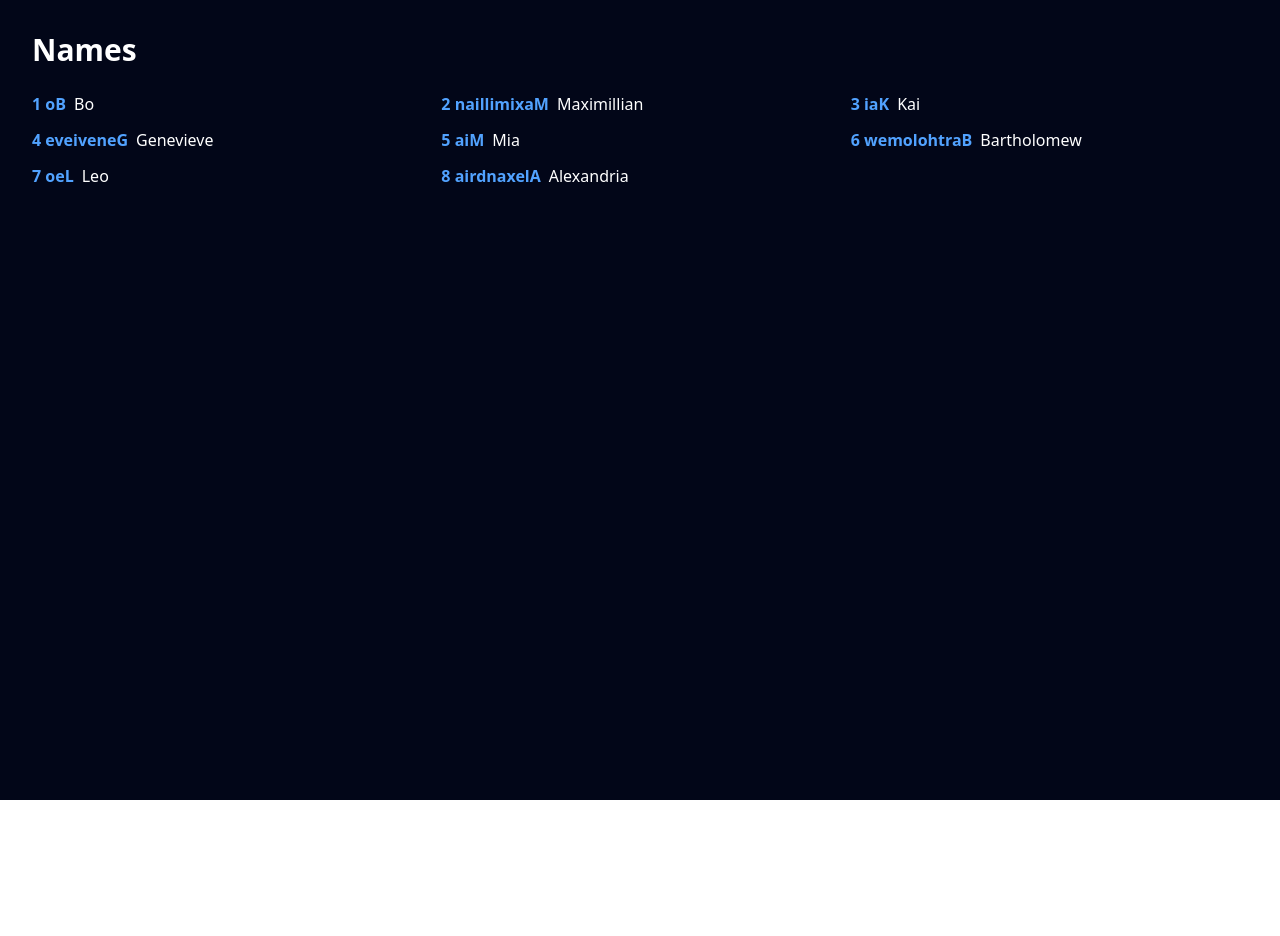
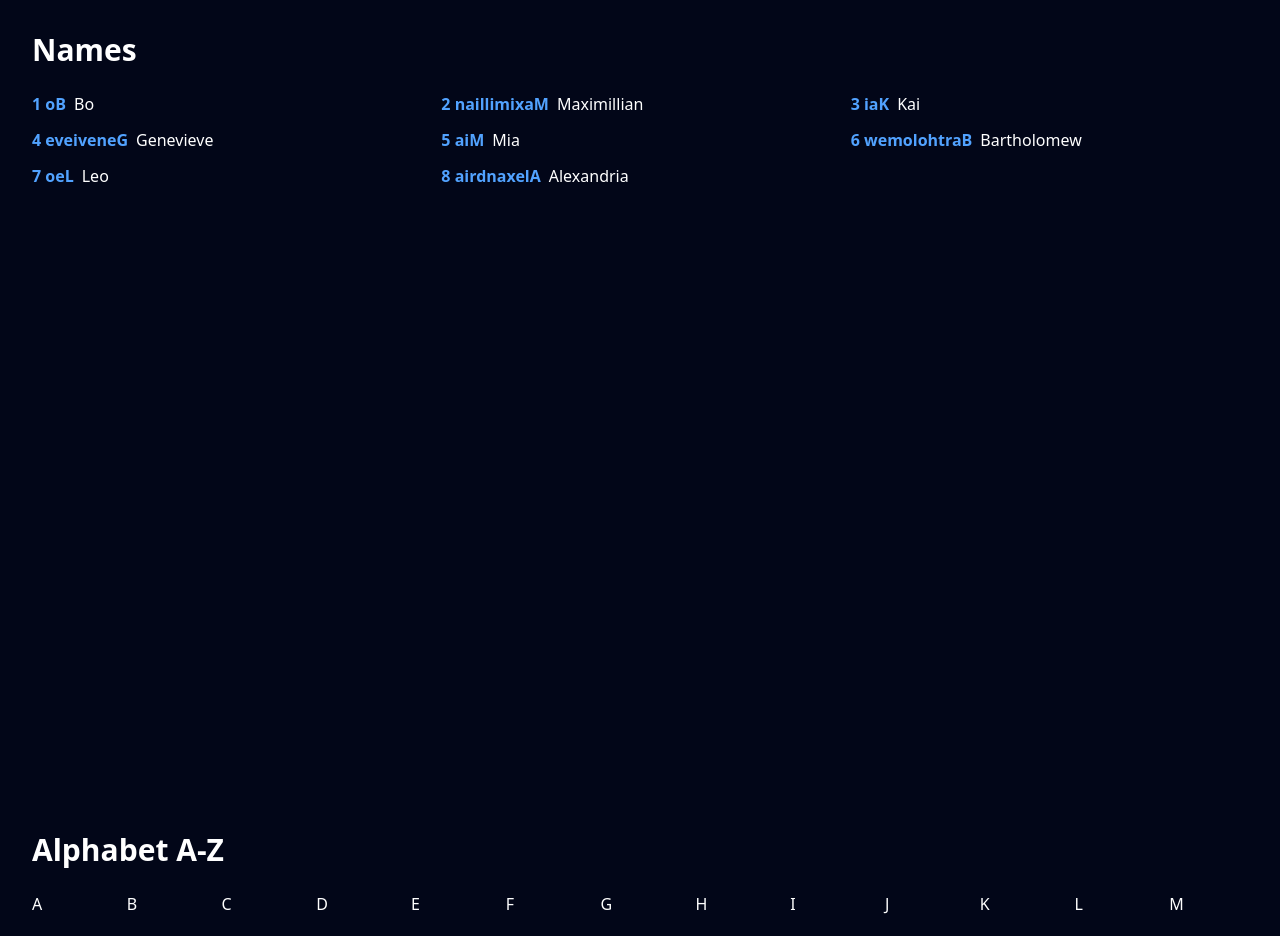
Before and after one commit to chimaobinwaokoro27-arch/React-Practice, a React (Vite) app: page / in a window 1280 px wide. Shown: the top 936 px of the page. Before the commit the page ends 800 px from the top, so only its background shows below. Built offline with nearby package versions, Linux system fonts and the light colour scheme.

Commit message:
Complete CharCodeAt

```diff
--- a/src/App.jsx
+++ b/src/App.jsx
@@ -1,10 +1,11 @@
-
 import LetterMatching from "./components/LetterMatching.jsx";
+import CharCodeAt from "./components/CharCodeAt.jsx";
 
 function App() {
   return (
     <div>
       <LetterMatching />
+      <CharCodeAt />
     </div>
   );
 }
--- /dev/null
+++ b/src/components/CharCodeAt.jsx
@@ -0,0 +1,26 @@
+function CharCodeAt() {
+  const alphabet = Array.from({ length: 26 }, (_, i) =>
+    String.fromCharCode(65 + i)
+  );
+
+  return (
+    <div className="min-h-screen bg-slate-950 p-8 text-white">
+      <h1 className="mb-6 text-3xl font-bold">
+        Alphabet A-Z
+      </h1>
+
+      <div className="grid grid-cols-4 gap-4 sm:grid-cols-6 md:grid-cols-8 lg:grid-cols-13">
+        {alphabet.map((letter) => (
+          <div
+            key={letter}
+
+          >
+            {letter}
+          </div>
+        ))}
+      </div>
+    </div>
+  );
+}
+
+export default CharCodeAt;
```
